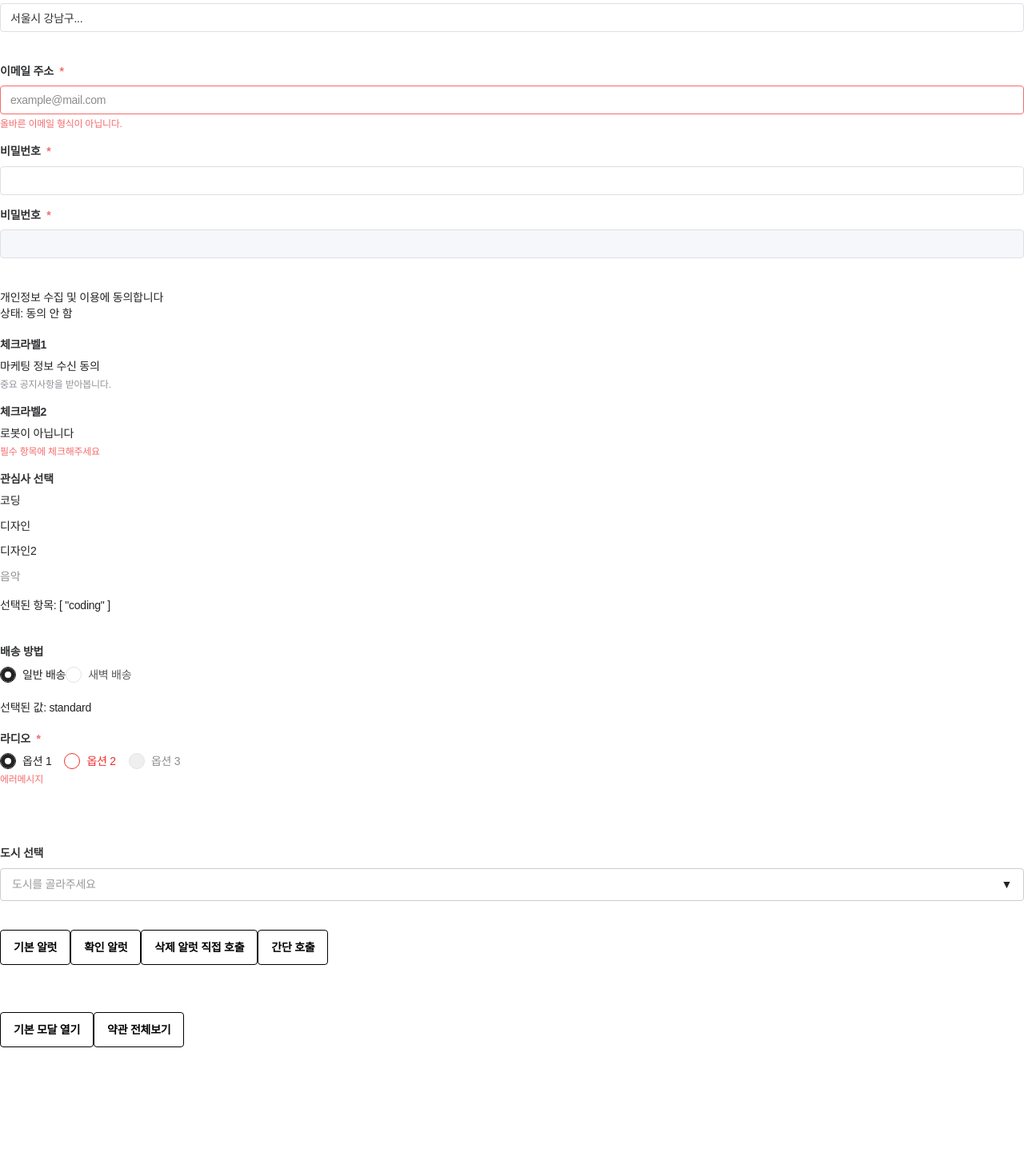
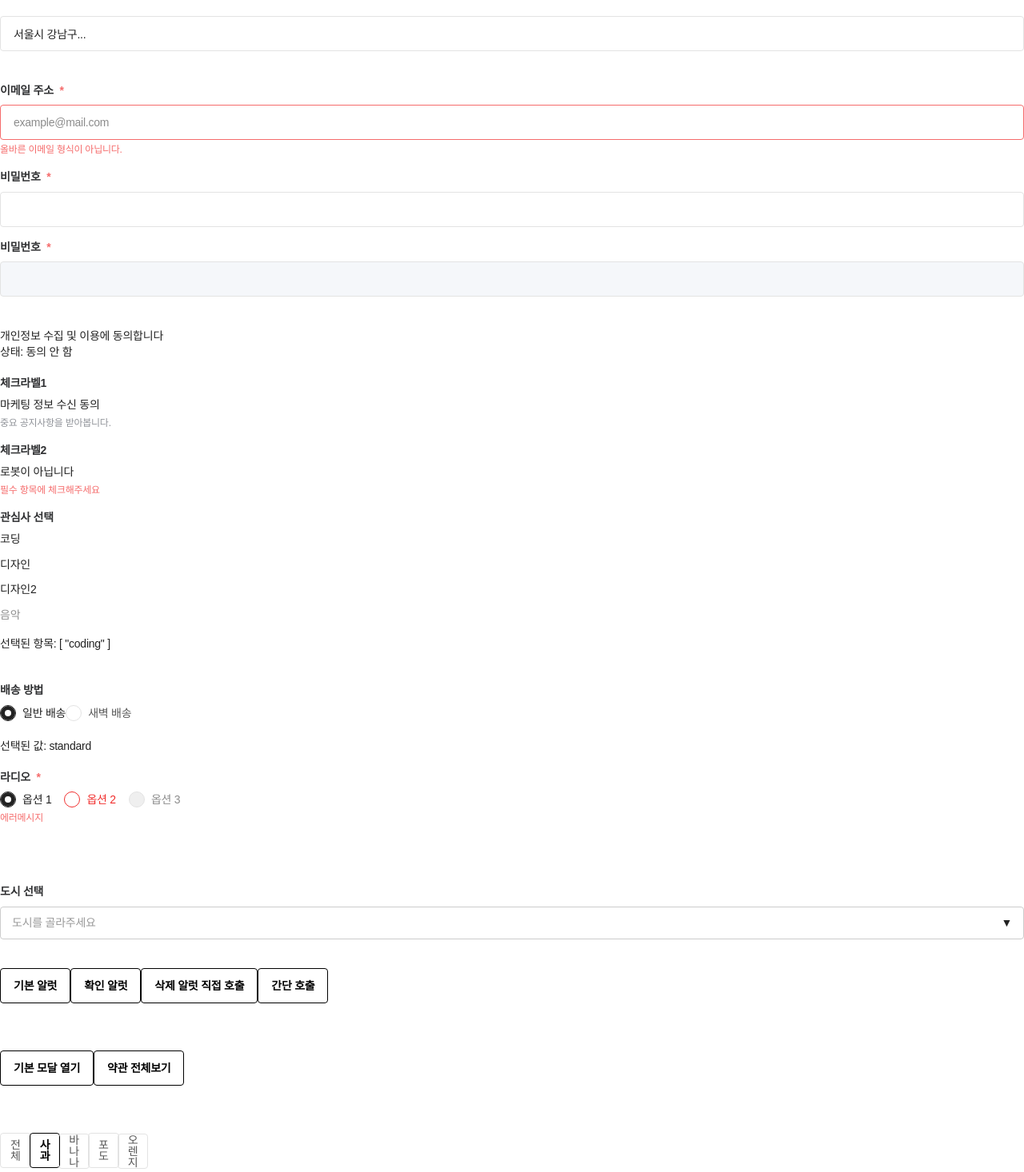
Before and after one commit to ChaeEunmii/vue-base, a Vue app: page /guide in a window 1280 px wide. Shown: the part 624-2090 px from the top of the page at 80% size. Built offline with nearby package versions, Linux system fonts and the light colour scheme; a web font is replaced by a local one.

Commit message:
컴퍼넌트추가수정

```diff
--- a/src/components/common/base/Chip.vue
+++ b/src/components/common/base/Chip.vue
@@ -0,0 +1,293 @@
+<script setup>
+import { computed, useId } from 'vue'
+
+const props = defineProps({
+  modelValue: [String, Array], // v-model 연결
+  data: { type: Array, default: () => [] }, // 칩 데이터 리스트
+  name: { type: String, required: true }, // input name
+  label: [String, Object],
+  ariaLabel: String,
+  variant: String, // 'outlined', 'filter' 등
+  type: { type: String, default: 'grid' }, // 'grid' | 'swiper' (가로 스크롤) 대응
+  multiple: Boolean,
+  size: String,
+  round: Boolean,
+  columns: [Number, String],
+  firstInputId: String,
+})
+
+const emit = defineEmits(['update:modelValue', 'change'])
+
+// Vue 3.5+ 내장 ID 생성
+const baseId = useId()
+
+// 선택된 값들을 배열로
+const selectedList = computed(() => {
+  if (props.modelValue === undefined) return []
+  return Array.isArray(props.modelValue) ? props.modelValue : [props.modelValue]
+})
+
+// 체크박스/라디오 타입 결정
+const inputType = computed(() => (props.multiple ? 'checkbox' : 'radio'))
+
+// 클릭 이벤트 핸들러
+const handleChange = (value) => {
+  let newValue
+
+  if (props.multiple) {
+    const current = [...selectedList.value]
+    if (value === 'all') {
+      newValue = ['all']
+    } else {
+      const filtered = current.filter((v) => v !== 'all')
+      newValue = current.includes(value)
+        ? filtered.filter((v) => v !== value)
+        : [...filtered, value]
+    }
+  } else {
+    newValue = [value]
+  }
+
+  const emitVal = props.multiple ? newValue : newValue[0]
+  emit('update:modelValue', emitVal)
+  emit('change', emitVal)
+}
+
+// 그리드 컬럼 스타일
+const containerStyle = computed(() => {
+  if (typeof props.columns === 'number') {
+    return { '--chip-grid-columns': props.columns }
+  }
+  return {}
+})
+</script>
+
+<template>
+  <div
+    role="group"
+    :aria-label="typeof label === 'string' ? label : ariaLabel"
+    :class="['root', variant, size, { round }, $attrs.class]"
+  >
+    <div
+      :class="[
+        type === 'swiper' ? 'scroll-container' : 'container',
+        { gridColumns: columns !== 'auto' },
+      ]"
+      :style="containerStyle"
+    >
+      <div v-for="(item, i) in data" :key="item.value" class="chip-item">
+        <div :class="['chip', item.className]">
+          <input
+            :type="inputType"
+            :id="i === 0 && firstInputId ? firstInputId : `${name}-${baseId}-${i}`"
+            :name="name"
+            :value="item.value"
+            :checked="selectedList.includes(item.value)"
+            :disabled="item.disabled"
+            class="input"
+            @change="handleChange(item.value)"
+          />
+          <label
+            :for="i === 0 && firstInputId ? firstInputId : `${name}-${baseId}-${i}`"
+            :class="['label', { disabled: item.disabled }]"
+          >
+            <slot name="prefix" :item="item" :checked="selectedList.includes(item.value)"></slot>
+
+            <span class="text">{{ item.label }}</span>
+
+            <slot name="suffix" :item="item" :index="i"></slot>
+          </label>
+        </div>
+      </div>
+    </div>
+  </div>
+</template>
+
+<style lang="scss" scoped>
+.root {
+  --chip-gap: var(--spacing-x2);
+  --chip-min-width: 2rem;
+  --chip-min-height: #{rem(44px)};
+  --chip-border-color: var(--color-gray-150);
+  --chip-text-color: var(--color-gray-700);
+  --chip-text-align: center;
+  --chip-label-font-size: var(--font-size-14);
+  --chip-label-line-height: var(--line-height-fit);
+  --chip-label-justify-contents: center;
+
+  .container {
+    @include flex($display: inline-flex, $w: wrap);
+    gap: var(--spacing-x4);
+    // columns 'auto'가 아닌 경우 스타일
+    &.gridColumns {
+      @include grid($gap: var(--chip-gap)) {
+        grid-template-columns: repeat(
+          var(--chip-grid-columns, auto-fill),
+          minmax(var(--chip-min-width), 1fr)
+        );
+      }
+    }
+  }
+  .chip {
+    position: relative;
+    display: inline-block;
+    &[aria-hidden='true'] {
+      display: none !important;
+    }
+  }
+  .input {
+    @include blind;
+    &:checked + .label {
+      --chip-border-color: var(--color-foreground);
+      --chip-text-color: var(--color-foreground);
+      font-weight: var(--font-weight-semibold);
+    }
+  }
+  .label {
+    min-height: var(--chip-min-height);
+    position: relative;
+    @include flex(flex, var(--chip-label-justify-contents), center);
+    padding-inline: var(--spacing-x6);
+    color: var(--chip-text-color);
+    font-size: var(--chip-label-font-size);
+    font-weight: var(--font-weight-medium);
+    line-height: var(--chip-label-line-height);
+    text-align: var(--chip-text-align);
+    border: var(--border-width-base) solid var(--chip-border-color, transparent);
+    border-radius: var(--border-radius-base);
+    cursor: pointer;
+    white-space: pre-line;
+    transition:
+      border-color var(--transition-fast),
+      background-color var(--transition-fast);
+
+    &.disabled {
+      --chip-text-color: var(--color-gray-850);
+      cursor: not-allowed;
+    }
+  }
+
+  // type swiper
+  .swiper {
+    user-select: none;
+    :global(.swiper-wrapper) {
+      display: flex;
+    }
+  }
+  .swiperColumns {
+    position: relative;
+    flex: 0 1 100%;
+    min-width: 25%;
+    padding-left: var(--spacing-x4);
+    &:first-child {
+      padding-left: 0;
+    }
+    .chip {
+      width: 100%;
+    }
+  }
+
+  // variant
+  .outlined {
+    --chip-min-width: #{rem(80px)};
+    --chip-text-color: var(--color-gray-700);
+    --chip-outlined-checked-text-color: inherit;
+    --chip-outlined-checked-font-weight: var(--font-weight-semibold);
+    // --chip-outlined-padding: var(--spacing-x6) var(--spacing-x4);
+    --chip-outlined-padding: var(--spacing-x6) var(--spacing-x8);
+    --chip-outlined-disabled-text-color: var(--color-gray-500);
+    .label {
+      padding: var(--chip-outlined-padding);
+      min-width: var(--chip-min-width);
+      &.disabled {
+        --chip-text-color: var(--chip-outlined-disabled-text-color);
+        background-color: var(--color-gray-100);
+      }
+      span {
+        display: block;
+        margin-top: var(--spacing-x1);
+      }
+    }
+    .input:checked + .label {
+      color: var(--chip-outlined-checked-text-color);
+      font-weight: var(--chip-outlined-checked-font-weight);
+    }
+  }
+
+  .period {
+    --chip-min-width: #{rem(80px)};
+    .label {
+      min-height: rem(40px);
+      font-size: var(--font-size-14);
+    }
+  }
+
+  .filled {
+    --chip-min-height: #{rem(40px)};
+    .label {
+      --chip-text-color: var(--color-gray-500);
+      --chip-border-color: var(--color-gray-150);
+      background-color: var(--color-background);
+      height: var(--chip-min-height);
+    }
+    .input:checked + .label {
+      --chip-text-color: var(--color-background);
+      --chip-border-color: var(--color-foreground);
+      background-color: var(--color-foreground);
+    }
+  }
+
+  .buttons {
+    .container {
+      gap: var(--spacing-x4);
+    }
+    .label {
+      --chip-text-color: var(--color-gray-900);
+      gap: var(--spacing-x2);
+      height: var(--chip-min-height);
+      font-weight: var(--font-weight-semibold);
+    }
+  }
+
+  // size
+  .small {
+    .label {
+      font-size: var(--font-size-13);
+      line-height: var(--line-height-18);
+      min-width: rem(36px);
+      min-height: rem(34px);
+      height: rem(34px);
+      border-radius: var(--border-radius-s);
+    }
+  }
+  .medium {
+    .label {
+      font-size: var(--font-size-14);
+      line-height: var(--line-height-20);
+      min-height: rem(44px);
+      height: rem(44px);
+      border-radius: var(--border-radius-base);
+    }
+  }
+  .large {
+    .container {
+      gap: var(--spacing-x4);
+    }
+    .label {
+      font-size: var(--font-size-14);
+      line-height: var(--line-height-20);
+      min-height: rem(60px);
+      height: rem(60px);
+      border-radius: var(--border-radius-base);
+    }
+  }
+
+  //round
+  .round {
+    .label {
+      border-radius: var(--border-radius-max);
+      padding-inline: var(--spacing-x6);
+    }
+  }
+}
+</style>
--- a/src/components/common/base/Input.vue
+++ b/src/components/common/base/Input.vue
@@ -30,6 +30,8 @@ const props = defineProps({
     default: undefined,
   },
   placeholder: { type: String, default: '' },
+  /** 지우기 버튼 표시 여부 */
+  clearable: Boolean,
   disabled: Boolean,
   readonly: Boolean,
   error: Boolean,
@@ -64,10 +66,20 @@ const rootClasses = computed(() => [
 const onInput = (event) => {
   emit('input', event)
 }
+
+// 입력값 초기화 함수
+const handleClear = () => {
+  model.value = ''
+  emit('input', { target: { value: '' } })
+}
+// 지우기 버튼 노출 조건
+const showClearBtn = computed(() => {
+  return props.clearable && model.value && !props.disabled && !props.readonly
+})
 </script>
 
 <template>
-  <div :class="rootClasses">
+  <div :class="[rootClasses, { 'has-clear': props.clearable }]">
     <input
       v-model="model"
       class="input-inner"
@@ -84,52 +96,69 @@ const onInput = (event) => {
       @focus="emit('focus', $event)"
       @blur="emit('blur', $event)"
     />
+    <button
+      v-if="showClearBtn"
+      type="button"
+      class="btn-clear"
+      aria-label="입력내용 지우기"
+      @mousedown.prevent="handleClear"
+    >
+      <span class="icon-x">✕</span>
+    </button>
   </div>
 </template>
 
 <style lang="scss" scoped>
-/* 이전과 스타일 동일 */
 .input-root {
-  display: flex;
   position: relative;
+  @include flex(flex, flex-start, center) {
+    gap: var(--spacing-x6);
+  }
   width: 100%;
+  height: rem(44px);
+  padding: 0 var(--spacing-x8);
+  font-size: var(--font-size-13);
+  line-height: var(--line-height-18);
+  border: var(--border-width-base) solid var(--color-gray-150);
+  border-radius: var(--border-radius-base);
+  background-color: var(--color-background);
+  cursor: text;
   .input-inner {
-    width: 100%;
-    color: #333;
-    background-color: #fff;
-    border: 1px solid #dcdfe6;
-    border-radius: 4px;
-    outline: none;
-    transition:
-      border-color 0.2s,
-      box-shadow 0.2s;
+    flex: 1;
+    width: 1%;
+    height: 100%;
+    outline: 0;
+    font-weight: var(--font-weight-medium);
     &:focus {
-      border-color: #409eff;
-      box-shadow: 0 0 0 2px rgba(64, 158, 255, 0.2);
+      touch-action: pan-x;
     }
   }
 
+  .clear {
+    --icon-color: var(--color-gray-350);
+  }
+  .reveal {
+    --icon-color: var(--color-gray-500);
+  }
+
   &.is-small .input-inner {
-    padding: 4px 8px;
     font-size: 12px;
     height: 28px;
   }
   &.is-medium .input-inner {
-    padding: 8px 12px;
     font-size: 14px;
     height: 36px;
   }
   &.is-large .input-inner {
-    padding: 10px 16px;
     font-size: 16px;
     height: 44px;
   }
 
-  &.is-disabled .input-inner {
+  &.is-disabled {
     background-color: #f5f7fa;
     cursor: not-allowed;
   }
-  &.is-error .input-inner {
+  &.is-error {
     border-color: #f56c6c;
   }
 }
--- a/src/components/common/index.js
+++ b/src/components/common/index.js
@@ -7,6 +7,7 @@ export { default as CheckboxGroup } from './base/CheckboxGroup.vue'
 export { default as Radio } from './base/Radio.vue'
 export { default as RadioGroup } from './base/RadioGroup.vue'
 export { default as Select } from './base/Select.vue'
+export { default as Chip } from './base/Chip.vue'
 
 // block
 export { default as FormGroup } from './block/FormGroup.vue'
--- a/src/views/guide/GuideView.vue
+++ b/src/views/guide/GuideView.vue
@@ -12,6 +12,7 @@ import {
   CheckboxGroup,
   Select,
   Dialog,
+  Chip,
 } from '@/components/common'
 import { useAlert } from '@/hooks/useAlert'
 
@@ -76,6 +77,32 @@ const handleConfirmAlert = () => {
 //  다이알로그
 const isModalOpen = ref(false)
 const isFullModal = ref(false)
+
+// 모달이 열릴 때 실행될 함수 선언
+const handleModalOpen = () => {
+  console.log('modal 열림')
+}
+// 모달이 닫힐 때 실행될 함수 선언
+const handleModalClose = () => {
+  isModalOpen.value = false
+  console.log('modal 닫힘')
+}
+
+// Chip
+const selectedFruit = ref('apple')
+
+const fruitData = [
+  { value: 'all', label: '전체' },
+  { value: 'apple', label: '사과' },
+  { value: 'banana', label: '바나나' },
+  { value: 'grape', label: '포도' }, // 비활성화 예시
+  // { value: 'grape', label: '포도', disabled: true }, // 비활성화 예시
+  { value: 'orange', label: '오렌지' },
+]
+// 선택값 변경 시 콘솔 찍기
+const handleSelectionChange = (val) => {
+  console.log('부모에서 받은 선택값:', val)
+}
 </script>
 
 <template>
@@ -119,7 +146,7 @@ const isFullModal = ref(false)
     <div>3</div>
   </Stack>
   <br />
-  <Input v-model="name" placeholder="이름을 입력하세요" block />
+  <Input v-model="name" placeholder="이름을 입력하세요" block clearable />
   <Input v-model="name" placeholder="이메일을 입력하세요" block />
   <p>실시간 입력값: {{ name }}</p>
   <br />
@@ -239,6 +266,13 @@ const isFullModal = ref(false)
   <br />
   <br />
   <br />
+  <Chip
+    v-model="selectedFruit"
+    :data="fruitData"
+    name="my-fruits"
+    @change="handleSelectionChange"
+    multiple
+  />
   <br />
   <br />
   <br />
@@ -246,7 +280,13 @@ const isFullModal = ref(false)
   <br />
   <br />
   <!-- 기본모달 -->
-  <Dialog :isOpen="isModalOpen" title="회원가입 완료" showClose @close="isModalOpen = false">
+  <Dialog
+    :isOpen="isModalOpen"
+    title="회원가입 완료"
+    showClose
+    @open="handleModalOpen"
+    @close="handleModalClose"
+  >
     <p>회원가입이 축하드립니다! 이제 모든 서비스를 이용하실 수 있습니다.</p>
 
     <template #footer>
```
Also changed, not shown: src/components/common/block/Dialog.vue (+5 -3 lines).
